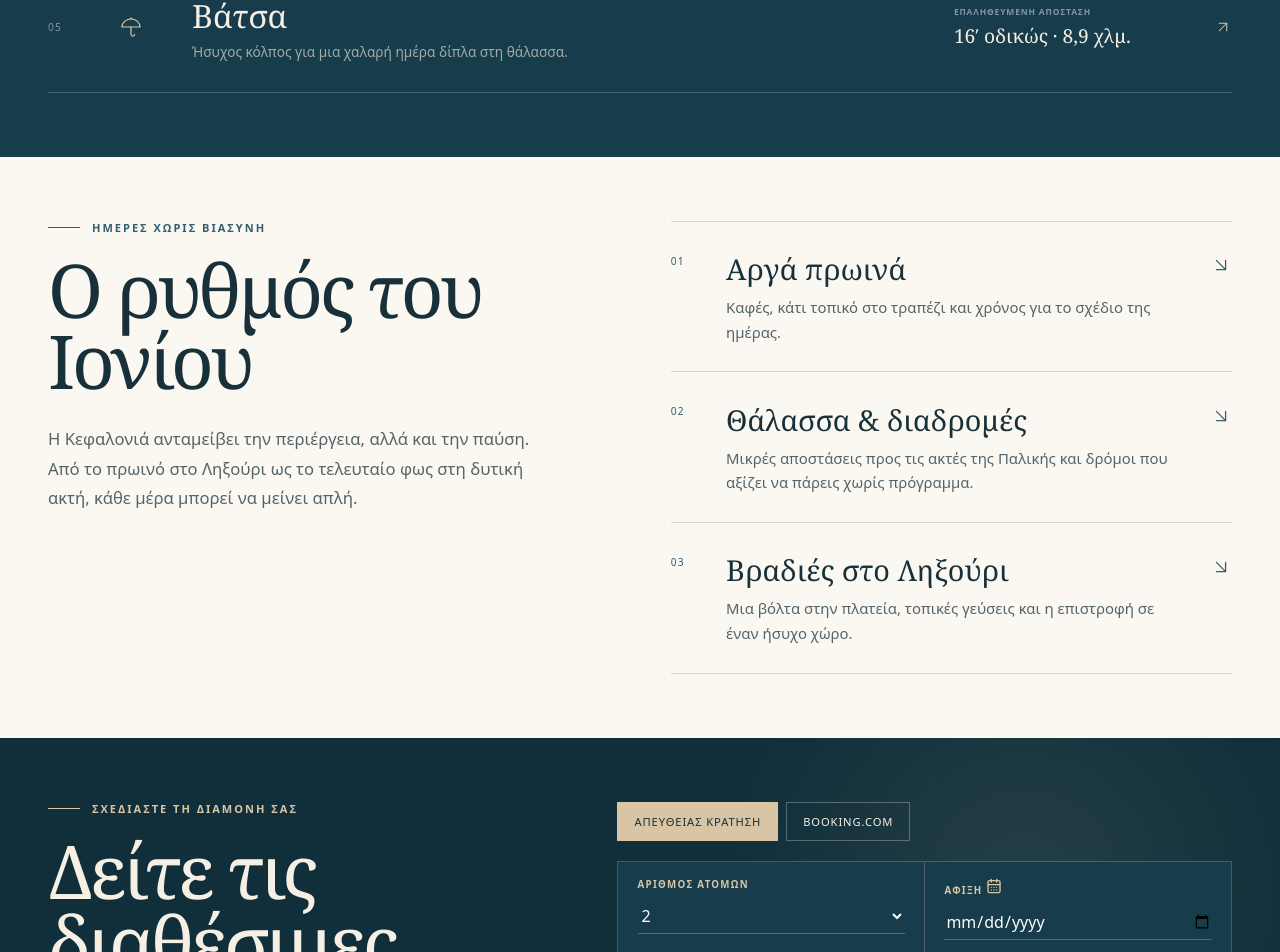
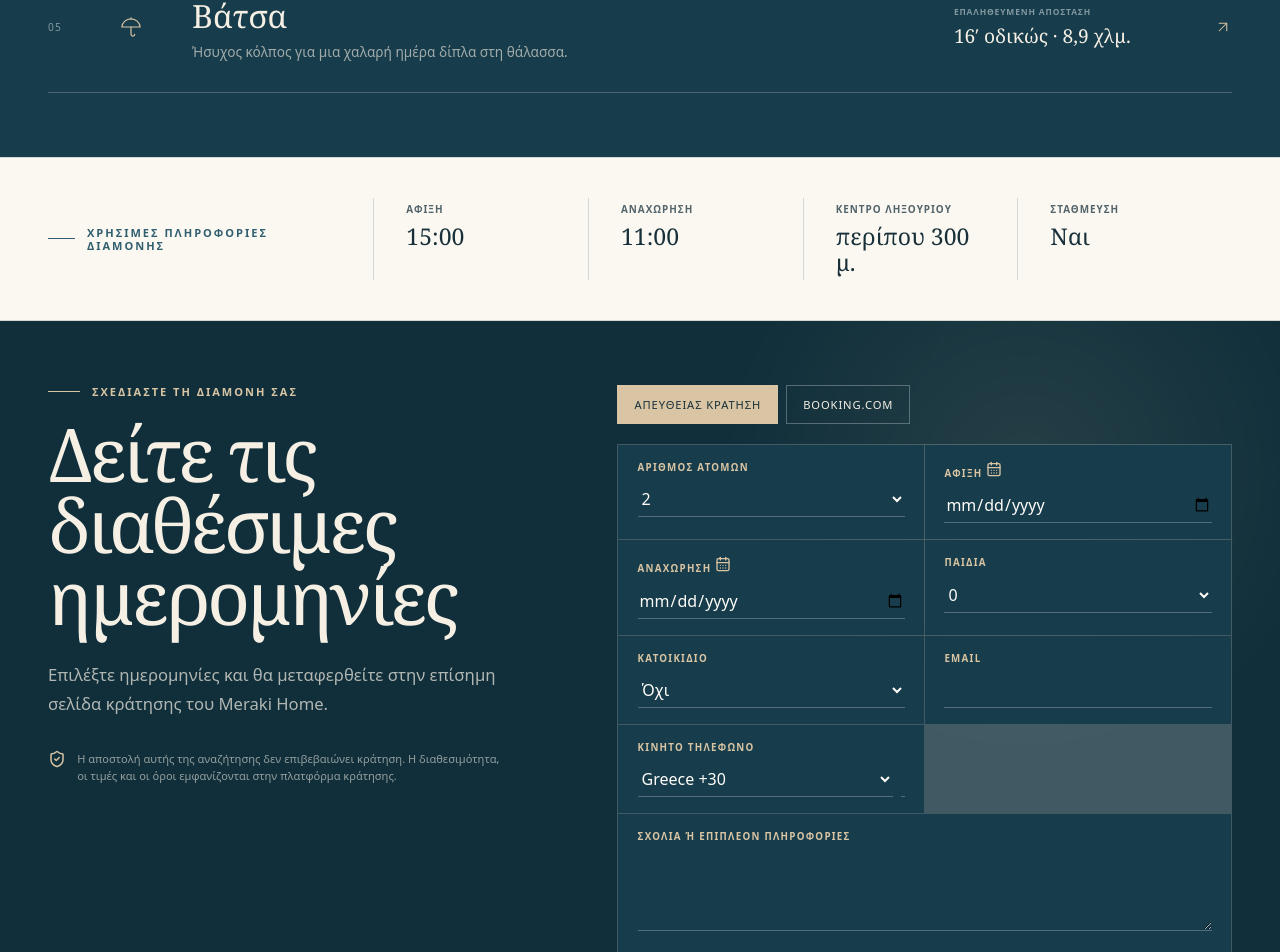
Before and after one commit to TomasCavataio/meraki, a React (Vite) app: page / in a window 1280 px wide. Shown: the part 6051-7003 px from the top of the page. Built offline with nearby package versions, Linux system fonts and the light colour scheme; no server answers.

Commit message:
Replace experience block with practical stay details

```diff
--- a/src/App.tsx
+++ b/src/App.tsx
@@ -6,7 +6,6 @@ import { useSeo } from './hooks/useSeo'
 import { useLanguage } from './i18n/LanguageContext'
 import { Amenities } from './sections/Amenities'
 import { Booking } from './sections/Booking'
-import { Experience } from './sections/Experience'
 import { Explore } from './sections/Explore'
 import { Faq } from './sections/Faq'
 import { Footer } from './sections/Footer'
@@ -14,6 +13,7 @@ import { Gallery } from './sections/Gallery'
 import { Hero } from './sections/Hero'
 import { Location } from './sections/Location'
 import { Overview } from './sections/Overview'
+import { StayDetails } from './sections/StayDetails'
 
 export default function App() {
   const { language, t } = useLanguage()
@@ -33,7 +33,7 @@ export default function App() {
         <Amenities />
         <Location />
         <Explore />
-        <Experience />
+        <StayDetails />
         <Booking />
         <Faq />
       </main>
--- a/src/i18n/translations.ts
+++ b/src/i18n/translations.ts
@@ -30,12 +30,7 @@ export interface Translation {
   facts: Record<'guests' | 'bedrooms' | 'beds' | 'sofa' | 'bathrooms' | 'area' | 'parking' | 'views' | 'airConditioning', string>
   factValues: { yes: string; gardenCity: string; squareMetres: string }
   gallery: { kicker: string; title: string; imageCount: string; dialogLabel: string; provisional: string }
-  experience: {
-    kicker: string
-    title: string
-    lead: string
-    moments: Array<{ title: string; text: string }>
-  }
+  stayDetails: { kicker: string }
   amenities: { kicker: string; title: string; intro: string; categories: Record<'comfort' | 'kitchen' | 'home' | 'access', string> }
   location: { kicker: string; title: string; text: string; mapTitle: string; approximate: string; arrivalTitle: string; arrivalText: string }
   explore: { kicker: string; title: string; intro: string; verified: string }
@@ -70,7 +65,7 @@ export const translations: Record<Language, Translation> = {
     facts: { guests: 'Επισκέπτες', bedrooms: 'Υπνοδωμάτιο', beds: 'Κρεβάτι', sofa: 'Καναπές', bathrooms: 'Μπάνιο', area: 'Επιφάνεια', parking: 'Στάθμευση', views: 'Θέα', airConditioning: 'Κλιματισμός' },
     factValues: { yes: 'Ναι', gardenCity: 'Πόλη & κήπος', squareMetres: 'τ.μ.' },
     gallery: { kicker: 'Μια πρώτη αίσθηση', title: 'Φως, υφή και οικεία απλότητα', imageCount: '13 εικόνες', dialogLabel: 'Προβολή φωτογραφιών', provisional: 'Προσωρινή εικόνα' },
-    experience: { kicker: 'Ημέρες χωρίς βιασύνη', title: 'Ο ρυθμός του Ιονίου', lead: 'Η Κεφαλονιά ανταμείβει την περιέργεια, αλλά και την παύση. Από το πρωινό στο Ληξούρι ως το τελευταίο φως στη δυτική ακτή, κάθε μέρα μπορεί να μείνει απλή.', moments: [{ title: 'Αργά πρωινά', text: 'Καφές, κάτι τοπικό στο τραπέζι και χρόνος για το σχέδιο της ημέρας.' }, { title: 'Θάλασσα & διαδρομές', text: 'Μικρές αποστάσεις προς τις ακτές της Παλικής και δρόμοι που αξίζει να πάρεις χωρίς πρόγραμμα.' }, { title: 'Βραδιές στο Ληξούρι', text: 'Μια βόλτα στην πλατεία, τοπικές γεύσεις και η επιστροφή σε έναν ήσυχο χώρο.' }] },
+    stayDetails: { kicker: 'Χρήσιμες πληροφορίες διαμονής' },
     amenities: { kicker: 'Οι παροχές μας', title: '', intro: '', categories: { comfort: 'Άνεση', kitchen: 'Κουζίνα', home: 'Στο σπίτι', access: 'Πρόσβαση' } },
     location: { kicker: 'Η βάση σας στην Παλική', title: 'Ληξούρι, στη δυτική πλευρά της Κεφαλονιάς', text: 'Το Meraki Home βρίσκεται κοντά στο κέντρο και το λιμάνι του Ληξουρίου, με εύκολη πρόσβαση σε καθημερινές ανάγκες και στις ακτές της χερσονήσου.', mapTitle: 'Χάρτης της ευρύτερης περιοχής του Ληξουρίου', approximate: 'Εμφανίζεται κατά προσέγγιση η περιοχή, όχι η ακριβής είσοδος.', arrivalTitle: 'Πώς θα φτάσετε', arrivalText: 'Από το αεροδρόμιο ακολουθήστε τη διαδρομή προς Ληξούρι ή περάστε μέσω Αργοστολίου και του τοπικού ferry. Επιβεβαιώστε τις επιλογές και τα ωράρια πριν από το ταξίδι.' },
     explore: { kicker: 'Γύρω από το σπίτι', title: 'Μια χερσόνησος για εξερεύνηση', intro: 'Παραλίες, μικρές διαδρομές και το καθημερινό Ληξούρι. Οι αποστάσεις παρακάτω έχουν διασταυρωθεί από τη δημόσια καταχώριση.', verified: 'Επαληθευμένη απόσταση' },
@@ -91,7 +86,7 @@ export const translations: Record<Language, Translation> = {
     facts: { guests: 'Guests', bedrooms: 'Bedroom', beds: 'Bed', sofa: 'Sofa', bathrooms: 'Bathroom', area: 'Area', parking: 'Parking', views: 'Views', airConditioning: 'Air conditioning' },
     factValues: { yes: 'Yes', gardenCity: 'Town & garden', squareMetres: 'm²' },
     gallery: { kicker: 'A first impression', title: 'Light, texture and familiar simplicity', imageCount: '13 images', dialogLabel: 'Photo viewer', provisional: 'Provisional image' },
-    experience: { kicker: 'Days without hurry', title: 'The rhythm of the Ionian', lead: 'Kefalonia rewards curiosity, but also the pause. From breakfast in Lixouri to the last light on the west coast, every day can remain beautifully simple.', moments: [{ title: 'Slow mornings', text: 'Coffee, something local on the table and time to make a loose plan for the day.' }, { title: 'Sea & small roads', text: 'Short journeys towards Paliki’s coastline, along roads worth taking without a schedule.' }, { title: 'Evenings in Lixouri', text: 'A walk through the square, local flavours, then back to a quiet space of your own.' }] },
+    stayDetails: { kicker: 'Useful stay details' },
     amenities: { kicker: 'Our amenities', title: '', intro: '', categories: { comfort: 'Comfort', kitchen: 'Kitchen', home: 'At home', access: 'Access' } },
     location: { kicker: 'Your Paliki base', title: 'Lixouri, on Kefalonia’s western side', text: 'Meraki Home is close to Lixouri centre and port, with convenient access to daily essentials and the peninsula’s coast.', mapTitle: 'Map of Meraki Home', approximate: 'Xenofontos 4, Lixouri 282 00', arrivalTitle: 'Getting here', arrivalText: 'From the airport, follow the road towards Lixouri or travel via Argostoli and the local ferry. Check routes and timetables before travelling.' },
     explore: { kicker: 'Around the home', title: 'A peninsula made for exploring', intro: 'Beaches, short road trips and everyday Lixouri. The distances below have been checked against the public property listing.', verified: 'Verified distance' },
@@ -112,7 +107,7 @@ export const translations: Record<Language, Translation> = {
     facts: { guests: 'Huéspedes', bedrooms: 'Dormitorio', beds: 'Cama', sofa: 'Sofá', bathrooms: 'Baño', area: 'Superficie', parking: 'Aparcamiento', views: 'Vistas', airConditioning: 'Climatización' },
     factValues: { yes: 'Sí', gardenCity: 'Ciudad y jardín', squareMetres: 'm²' },
     gallery: { kicker: 'Una primera impresión', title: 'Luz, textura y una sencillez familiar', imageCount: '13 imágenes', dialogLabel: 'Visor de fotografías', provisional: 'Imagen provisional' },
-    experience: { kicker: 'Días sin prisa', title: 'El ritmo del Jónico', lead: 'Cefalonia recompensa la curiosidad, pero también la pausa. Desde el desayuno en Lixouri hasta la última luz de la costa oeste, cada día puede seguir siendo sencillo.', moments: [{ title: 'Mañanas lentas', text: 'Café, algo local sobre la mesa y tiempo para dibujar el plan del día.' }, { title: 'Mar y carreteras', text: 'Trayectos cortos hacia la costa de Paliki y caminos que merece la pena recorrer sin horarios.' }, { title: 'Noches en Lixouri', text: 'Un paseo por la plaza, sabores locales y la vuelta a un espacio tranquilo.' }] },
+    stayDetails: { kicker: 'Datos útiles para tu estancia' },
     amenities: { kicker: 'Nuestras comodidades', title: '', intro: '', categories: { comfort: 'Confort', kitchen: 'Cocina', home: 'En casa', access: 'Acceso' } },
     location: { kicker: 'Tu base en Paliki', title: 'Lixouri, en el oeste de Cefalonia', text: 'Meraki Home está cerca del centro y del puerto de Lixouri, con acceso cómodo a lo cotidiano y a la costa de la península.', mapTitle: 'Mapa de Meraki Home', approximate: 'Xenofontos 4, Lixouri 282 00', arrivalTitle: 'Cómo llegar', arrivalText: 'Desde el aeropuerto, sigue la carretera hacia Lixouri o pasa por Argostoli y el ferry local. Comprueba rutas y horarios antes de viajar.' },
     explore: { kicker: 'Alrededor de la casa', title: 'Una península para explorar', intro: 'Playas, pequeñas rutas y el día a día de Lixouri. Las distancias se han contrastado con la ficha pública.', verified: 'Distancia verificada' },
@@ -133,7 +128,7 @@ export const translations: Record<Language, Translation> = {
     facts: { guests: 'Ospiti', bedrooms: 'Camera', beds: 'Letto', sofa: 'Divano', bathrooms: 'Bagno', area: 'Superficie', parking: 'Parcheggio', views: 'Vista', airConditioning: 'Climatizzazione' },
     factValues: { yes: 'Sì', gardenCity: 'Città e giardino', squareMetres: 'm²' },
     gallery: { kicker: 'Una prima impressione', title: 'Luce, materia e una semplicità familiare', imageCount: '13 immagini', dialogLabel: 'Visualizzatore foto', provisional: 'Immagine provvisoria' },
-    experience: { kicker: 'Giornate senza fretta', title: 'Il ritmo dello Ionio', lead: 'Cefalonia premia la curiosità, ma anche la pausa. Dalla colazione a Lixouri all’ultima luce sulla costa occidentale, ogni giornata può restare meravigliosamente semplice.', moments: [{ title: 'Mattine lente', text: 'Caffè, qualcosa di locale sul tavolo e il tempo per abbozzare il programma.' }, { title: 'Mare e piccole strade', text: 'Brevi tragitti verso la costa di Paliki, lungo strade da percorrere senza orari.' }, { title: 'Sere a Lixouri', text: 'Una passeggiata in piazza, sapori locali e il ritorno in uno spazio tranquillo.' }] },
+    stayDetails: { kicker: 'Informazioni utili sul soggiorno' },
     amenities: { kicker: 'I nostri servizi', title: '', intro: '', categories: { comfort: 'Comfort', kitchen: 'Cucina', home: 'A casa', access: 'Accesso' } },
     location: { kicker: 'La vostra base a Paliki', title: 'Lixouri, sul versante occidentale di Cefalonia', text: 'Meraki Home è vicino al centro e al porto di Lixouri, con accesso comodo ai servizi quotidiani e alla costa della penisola.', mapTitle: 'Mappa di Meraki Home', approximate: 'Xenofontos 4, Lixouri 282 00', arrivalTitle: 'Come arrivare', arrivalText: 'Dall’aeroporto, seguite la strada per Lixouri oppure passate da Argostoli con il traghetto locale. Verificate itinerari e orari prima del viaggio.' },
     explore: { kicker: 'Intorno alla casa', title: 'Una penisola da esplorare', intro: 'Spiagge, brevi itinerari e la vita quotidiana di Lixouri. Le distanze sono state verificate sulla scheda pubblica.', verified: 'Distanza verificata' },
--- a/src/sections/Experience.tsx
+++ /dev/null
@@ -1,24 +0,0 @@
-import { ArrowDownRight } from 'lucide-react'
-import { SectionHeading } from '../components/SectionHeading'
-import { useLanguage } from '../i18n/LanguageContext'
-
-export function Experience() {
-  const { t } = useLanguage()
-
-  return (
-    <section className="experience section">
-      <div className="experience__content page-shell">
-        <SectionHeading eyebrow={t.experience.kicker} title={t.experience.title} intro={t.experience.lead} />
-        <div className="experience__moments">
-          {t.experience.moments.map((moment, index) => (
-            <article key={moment.title} data-reveal>
-              <span>0{index + 1}</span>
-              <div><h3>{moment.title}</h3><p>{moment.text}</p></div>
-              <ArrowDownRight size={22} strokeWidth={1.4} aria-hidden="true" />
-            </article>
-          ))}
-        </div>
-      </div>
-    </section>
-  )
-}
--- /dev/null
+++ b/src/sections/StayDetails.tsx
@@ -0,0 +1,30 @@
+import { property } from '../config/property'
+import { useLanguage } from '../i18n/LanguageContext'
+
+export function StayDetails() {
+  const { language, t } = useLanguage()
+  const centre = property.nearby.find((place) => place.id === 'centre')
+
+  const details = [
+    { label: t.booking.arrival, value: property.checkIn },
+    { label: t.booking.departure, value: property.checkOut },
+    ...(centre ? [{ label: centre.title[language], value: centre.distance[language] }] : []),
+    { label: t.facts.parking, value: t.factValues.yes },
+  ]
+
+  return (
+    <section className="stay-details" aria-labelledby="stay-details-title">
+      <div className="stay-details__content page-shell" data-reveal>
+        <h2 className="eyebrow" id="stay-details-title">{t.stayDetails.kicker}</h2>
+        <dl className="stay-details__list">
+          {details.map((detail) => (
+            <div key={detail.label}>
+              <dt>{detail.label}</dt>
+              <dd>{detail.value}</dd>
+            </div>
+          ))}
+        </dl>
+      </div>
+    </section>
+  )
+}
--- a/src/styles/global.css
+++ b/src/styles/global.css
@@ -381,15 +381,13 @@ ul { margin: 0; padding: 0; list-style: none; }
 .lightbox__nav--next { right: max(1.5rem, env(safe-area-inset-right)); }
 @keyframes fade-in { from { opacity: 0; } }
 
-/* Experience */
-.experience { background: var(--warm-white); }
-.experience__content { display: grid; grid-template-columns: 0.95fr 1.05fr; gap: clamp(4rem, 9vw, 9rem); }
-.experience__moments { border-top: 1px solid var(--line); }
-.experience__moments article { display: grid; grid-template-columns: 2.2rem 1fr auto; gap: 1.25rem; align-items: start; padding: 1.7rem 0; border-bottom: 1px solid var(--line); }
-.experience__moments article > span { padding-top: 0.3rem; color: var(--sea); font-size: 0.64rem; letter-spacing: 0.1em; }
-.experience__moments h3 { font-family: var(--serif); font-size: 1.8rem; font-weight: 400; }
-.experience__moments p { max-width: 520px; margin-top: 0.45rem; color: var(--ink-soft); font-size: 0.93rem; line-height: 1.65; }
-.experience__moments svg { margin-top: 0.35rem; color: var(--sea); }
+/* Stay details */
+.stay-details { padding-block: 2.5rem; border-block: 1px solid var(--line); background: var(--warm-white); }
+.stay-details__content { display: grid; grid-template-columns: minmax(190px, 0.7fr) 2.3fr; gap: clamp(2rem, 5vw, 6rem); align-items: center; }
+.stay-details__list { display: grid; grid-template-columns: repeat(4, 1fr); margin: 0; }
+.stay-details__list > div { min-width: 0; padding: 0.25rem clamp(1rem, 2.5vw, 2.5rem); border-left: 1px solid var(--line); }
+.stay-details__list dt { overflow: hidden; color: var(--ink-soft); font-size: 0.62rem; font-weight: 600; letter-spacing: 0.1em; text-overflow: ellipsis; text-transform: uppercase; white-space: nowrap; }
+.stay-details__list dd { margin: 0.45rem 0 0; font-family: var(--serif); font-size: clamp(1.25rem, 1.8vw, 1.65rem); line-height: 1.15; }
 
 /* Amenities */
 .amenities { background: var(--ivory); }
@@ -553,7 +551,6 @@ ul { margin: 0; padding: 0; list-style: none; }
   .overview__detail { grid-column: 1; grid-row: 2; height: 330px; margin-top: 8rem; }
   .facts__grid { grid-template-columns: repeat(2, 1fr); row-gap: 1.5rem; }
   .gallery-grid { grid-template-rows: 260px 260px; }
-  .experience__content,
   .trust__layout,
   .booking__layout,
   .faq__layout { grid-template-columns: 1fr; }
@@ -618,8 +615,10 @@ ul { margin: 0; padding: 0; list-style: none; }
   .lightbox__nav { top: auto; bottom: max(1.5rem, env(safe-area-inset-bottom)); transform: none; }
   .lightbox__nav--prev { left: calc(50% - 3.5rem); }
   .lightbox__nav--next { right: calc(50% - 3.5rem); }
-  .experience__moments h3 { font-size: 1.5rem; }
-  .experience__moments article { grid-template-columns: 1.8rem 1fr auto; gap: 0.7rem; }
+  .stay-details { padding-block: 2rem; }
+  .stay-details__content { grid-template-columns: 1fr; gap: 1.5rem; }
+  .stay-details__list { grid-template-columns: 1fr 1fr; gap: 1.25rem 0; }
+  .stay-details__list > div:nth-child(odd) { padding-left: 0; border-left: 0; }
   .amenities__groups { grid-template-columns: 1fr; margin-top: 3rem; }
   .amenity-group { min-height: 0; padding: 1.4rem; }
   .location__head .button { width: 100%; }
```
